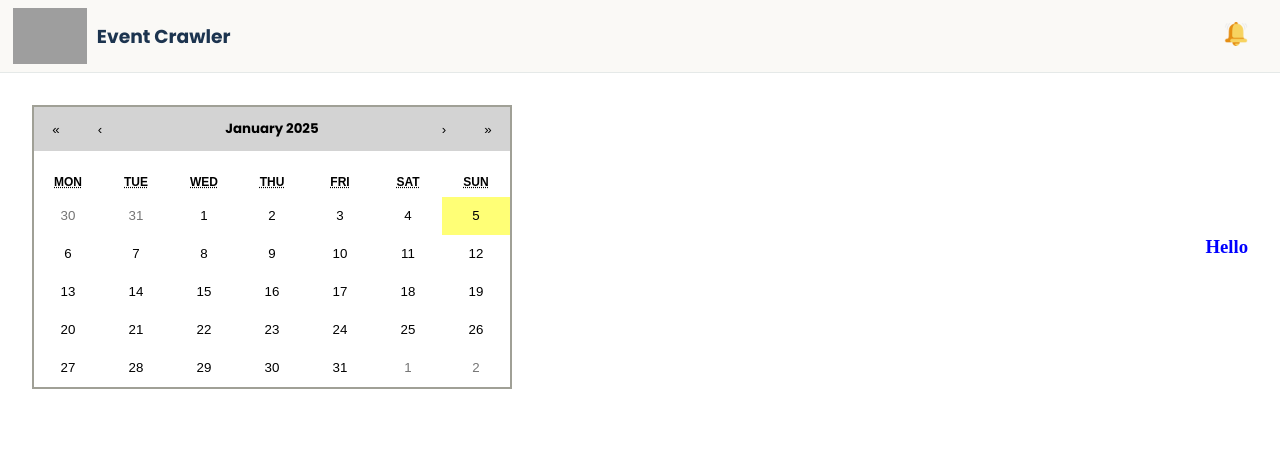
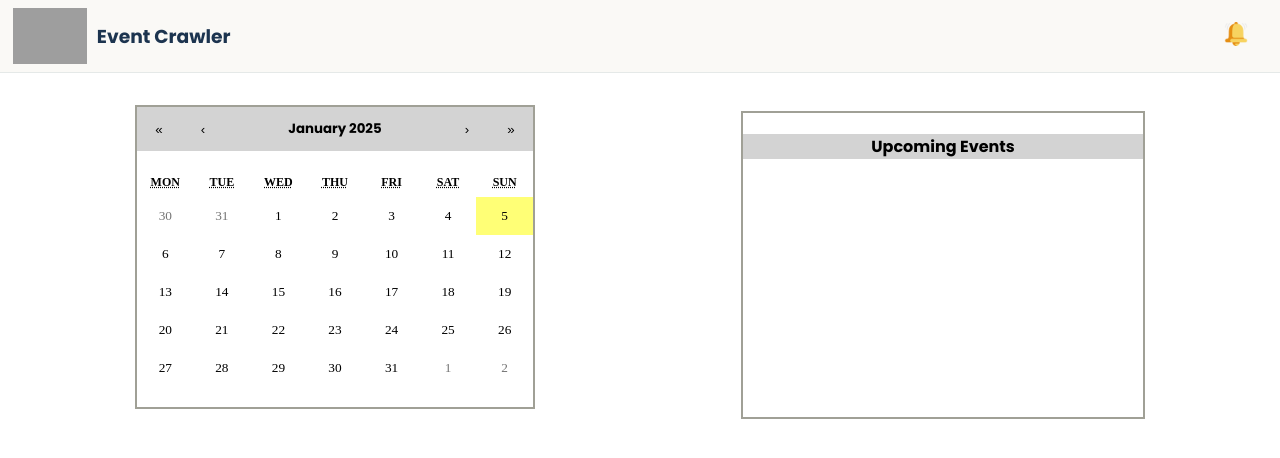
Before and after one commit to sophiayau/Event-Crawler, a React (Create React App) app in the folder frontend/: page / in a window 1280 px wide. Shown: the top 458 px of the page. Built offline with nearby package versions, Linux system fonts and the light colour scheme; grey boxes are pictures that could not be loaded.

Commit message:
Started side panel. frontend rlly tests my patience

```diff
--- a/frontend/src/components/SidePanel.jsx
+++ b/frontend/src/components/SidePanel.jsx
@@ -3,8 +3,10 @@ import "./styles/SidePanel.css";
 
 function SidePanel() {
   return (
-    <div>
-      <h3>Hello</h3>
+    <div className="SidePanelContainer">
+      <div className="event-title">
+        <h4>Upcoming Events</h4>
+      </div>
     </div>
   );
 }
--- a/frontend/src/components/styles/CalendarContainer.css
+++ b/frontend/src/components/styles/CalendarContainer.css
@@ -1,6 +1,7 @@
 .calendar-container {
   /* min-width: 375px; */
-    margin: 2em;
+  margin: 2em;
+  flex-direction: column;
 }
 
 .react-calendar__navigation {
@@ -27,12 +28,13 @@
 
 .react-calendar {
     /* min-width: 375px; */
-    width: 30em;
+    width: 25em;
     max-width: 100%;
     background: white;
     border: 2px solid #a0a096;
-    font-family: 'Arial', 'Helvetica', sans-serif;
     line-height: 1.125em;
+    height: 19em;
+    margin-bottom: 1em;
   }
 
   .react-calendar--doubleView {
@@ -186,6 +188,7 @@
     .calendar-container{
       align-items: center;
       display: flex;
-      justify-content: space-between;
+      flex-direction: row;
+      justify-content: space-around;
     }
   }
--- a/frontend/src/components/styles/SidePanel.css
+++ b/frontend/src/components/styles/SidePanel.css
@@ -1,3 +1,18 @@
-h3{
-    color: blue;
+.SidePanelContainer{
+    width: 25em;
+    background-color:white;
+    border: 2px solid #a0a096;
+    vertical-align: middle;
+    max-width: 100%;
+    align-self: center;
+    height: 19em;
+    /* why is this not aligning with the calendar :/ */
 }
+
+
+.event-title{
+    background-color: lightgray;
+    text-align: center;
+    font-family:'Poppins', serif;
+    color: black;
+}
```
